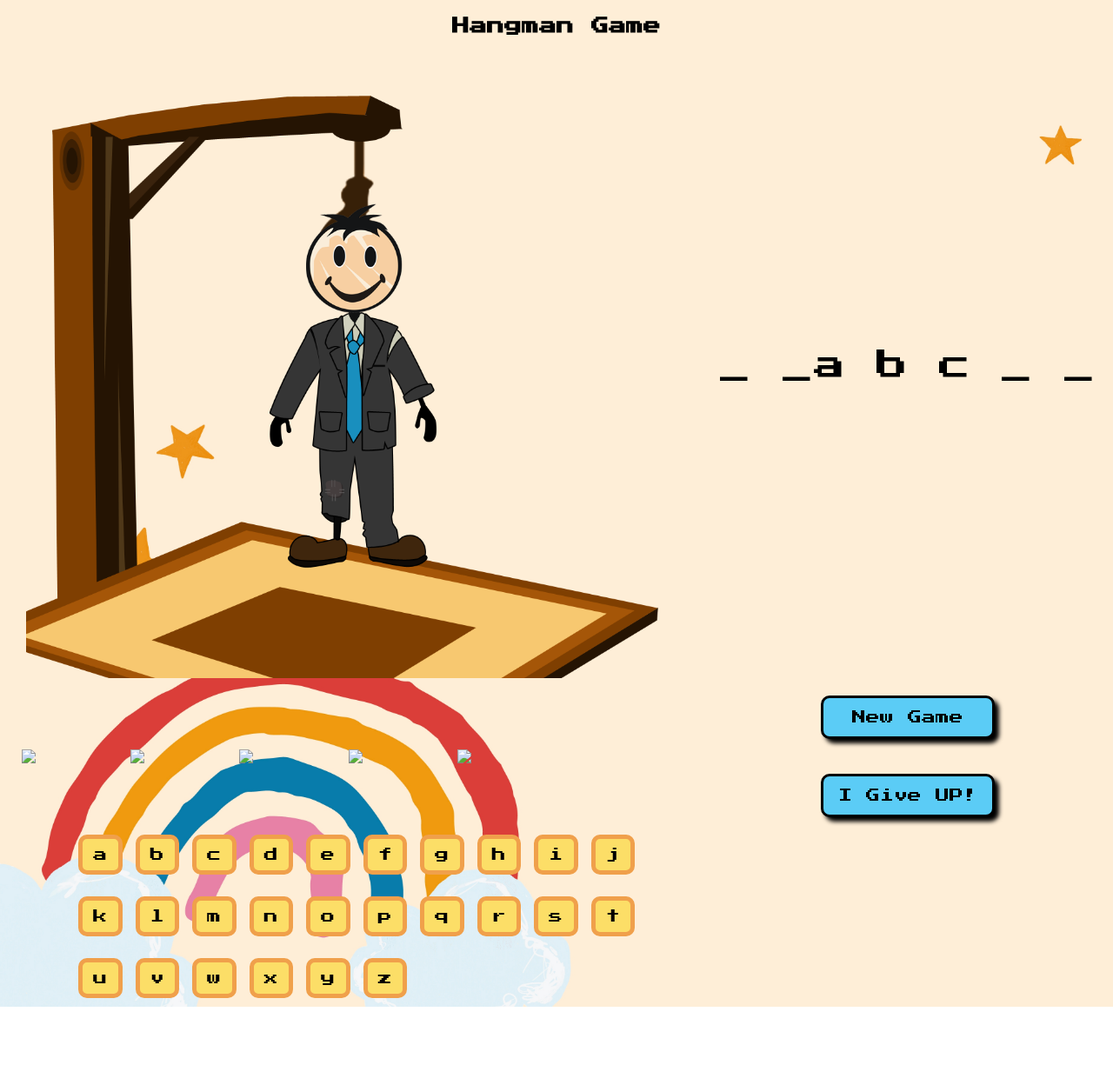
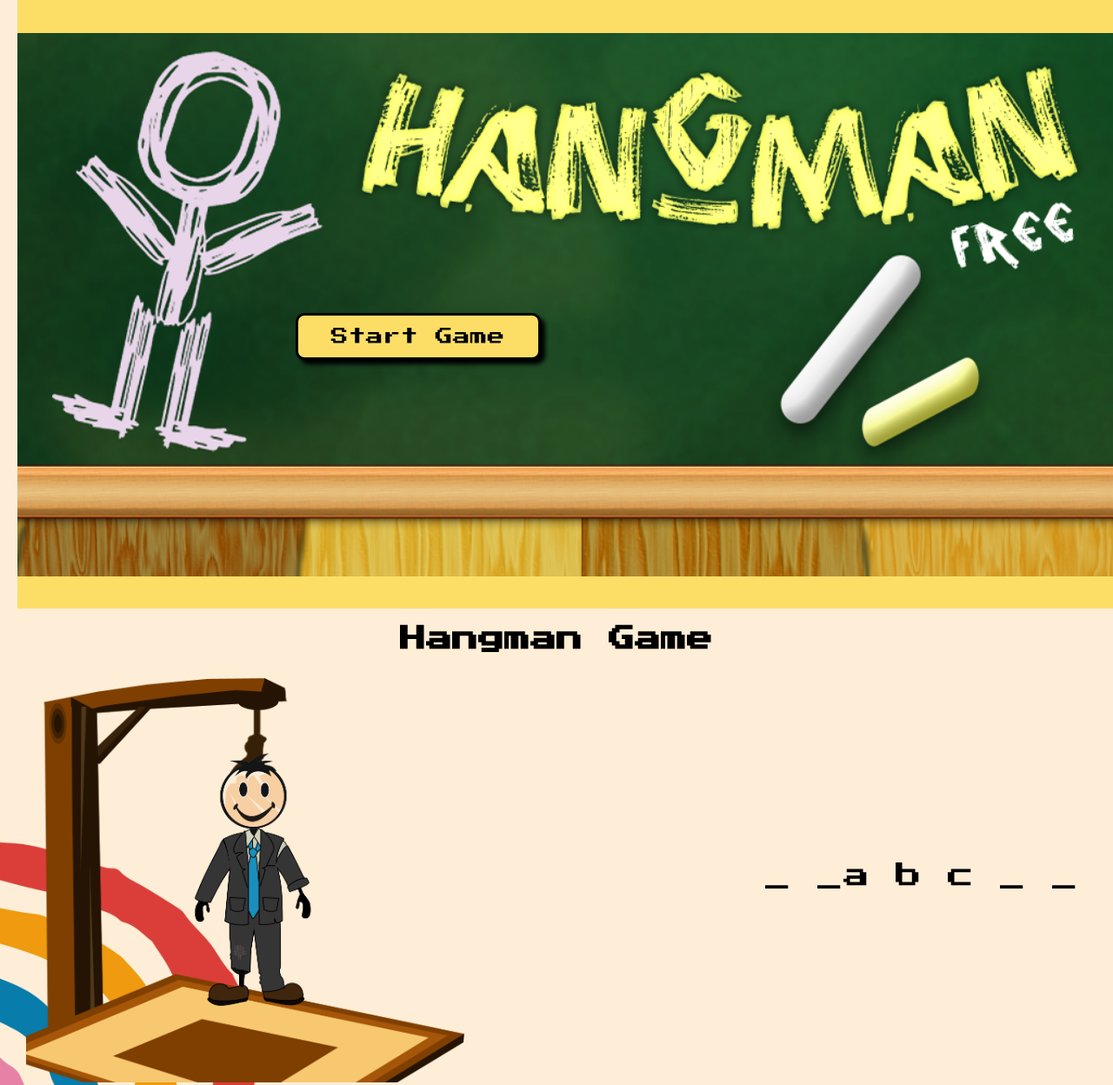
Before and after one commit to pilahr/Hangman-Game, a plain HTML site: page index.html in a window 1280 px wide. Shown: the top 1248 px of the page at 87% size. Before the commit the page ends 1158 px from the top, so only its background shows below. Drawn offline with Linux system fonts and the light colour scheme.

Commit message:
modified the layout

```diff
--- a/_components.scss
+++ b/_components.scss
@@ -1,26 +1,28 @@
 @use "./variables" as *;
 
 .overlay {
-  background: url(./image/background1.png) no-repeat fixed center;
+  background: url(./image/background1.png) no-repeat;
   background-size: contain;
+  background-position: center;
   background-origin: border-box;
-  width: auto;
-  height: 800px;
+  width: 100%;
+  height: 500px;
   background-color: $secondary-color;
-  display: none;
 
   &__button {
-    width: auto;
-    padding: 14px;
+    width: 35%;
+    padding: 8px;
     font-family: $secondary-font;
     border-radius: 10px;
     box-shadow: 5px 5px 5px 0;
     background-color: $secondary-color;
-    margin-top: 400px;
-    margin-left: 380px;
+    margin-top: 250px;
+    margin-left: 130px;
+    margin-right: 120px;
     color: black;
     border: solid 3px black;
-    font-size: 20px;
+    font-size: 12px;
+    text-decoration: none;
   }
 
   &__button:hover {
@@ -45,20 +47,18 @@
   display: flex;
   flex-direction: column;
   align-items: center;
-  margin-left: 130px;
 
   &__hangman {
-    width: 60%;
-    margin-top: 50px;
+    width: 50%;
+    margin-top: 10px;
   }
 
   &__lives {
-    margin: 10px;
-    display: flex;
+    margin-top: 10px;
+    margin-left: 70px;
 
     img {
-      width: 10%;
-      margin: 5px;
+      width: 8%;
     }
   }
 
@@ -77,7 +77,7 @@
     align-items: center;
     &__new-game,
     &__give-up {
-      width: 200px;
+      width: 160px;
       padding: 14px;
       font-family: $secondary-font;
       border-radius: 10px;
@@ -85,7 +85,7 @@
       background-color: $game-button-color;
       color: black;
       border: solid 3px black;
-      font-size: 14px;
+      font-size: 12px;
       margin: 20px;
     }
     &__new-game:hover {
@@ -111,21 +111,20 @@
 .alphabets {
   display: grid;
   grid-template-columns: repeat(6, 1fr);
-  grid-gap: 10px;
+  grid-gap: 8px;
   width: 100%;
-  margin-left: 90px;
+  margin: 10px;
 
   button {
     text-align: center;
-    font-size: 14px;
+    font-size: 12px;
     font-family: $secondary-font;
-    width: 70%;
+    width: 60%;
     padding: 8px;
     background-color: $secondary-color;
     color: black;
     border: solid 3px $primary-color;
     border-radius: 10px;
-    margin-bottom: 10px;
   }
 
   button:hover {
--- a/main.scss
+++ b/main.scss
@@ -12,59 +12,83 @@
 body {
   background-image: url(./image/background2.jpg);
   background-size: cover;
+  background-position: center;
 }
 
 @media screen and (min-width: 768px) {
+  .overlay {
+    height: 700px;
+    background-color: $secondary-color;
+    margin-left: 20px;
+    margin-right: 20px;
+
+    &__button {
+      width: 22%;
+      padding: 14px;
+      font-family: $secondary-font;
+      border-radius: 10px;
+      box-shadow: 5px 5px 5px 0;
+      background-color: $secondary-color;
+      margin-top: 360px;
+      margin-left: 320px;
+      margin-right: 20px;
+      color: black;
+      border: solid 3px black;
+      font-size: 20px;
+      text-decoration: none;
+    }
+  }
+
+  .heading {
+    font-size: 30px;
+  }
   .container {
     width: 100%;
     margin: 0;
     display: grid;
     grid-template-areas:
-      "image text-input"
-      "lives buttons"
-      "lives buttons";
+      "hangman text"
+      "lives text";
 
     &__hangman {
-      grid-area: image;
-      width: 90%;
+      grid-area: hangman;
+      width: 60%;
       margin-left: 30px;
     }
 
     &__lives {
       grid-area: lives;
-      padding: 10px;
       margin: 10px;
       border-radius: 10px;
-      align-self: center;
+
       img {
-        width: 15%;
+        width: 10%;
       }
     }
 
     .display {
       &__letters {
-        grid-area: text-input;
-        font-size: 36px;
+        grid-area: text;
+        font-size: 30px;
         font-family: $secondary-font;
         color: black;
-        margin-top: 100px;
-        margin-bottom: 100px;
-        margin: 20px;
       }
     }
     .gaming-buttons {
+      display: flex;
+      flex-direction: row;
+
       &__new-game,
       &__give-up {
-        grid-area: buttons;
-        width: 200px;
-        padding: 14px;
+        width: 180px;
+        padding: 12px;
         font-family: $secondary-font;
         border-radius: 10px;
         box-shadow: 5px 5px 5px 0;
         background-color: $game-button-color;
         color: black;
         border: solid 3px black;
-        font-size: 16px;
+        font-size: 14px;
       }
       &__new-game:hover {
         cursor: pointer;
@@ -88,9 +112,9 @@
 
   .alphabets {
     display: grid;
-    grid-template-columns: repeat(10, 1fr);
-    width: 50%;
+    grid-template-columns: repeat(13, 1fr);
     grid-gap: 15px;
+    margin-top: 30px;
 
     button {
       font-size: 16px;
```
Also changed, not shown: _components.css, main.css, 1 other file.
